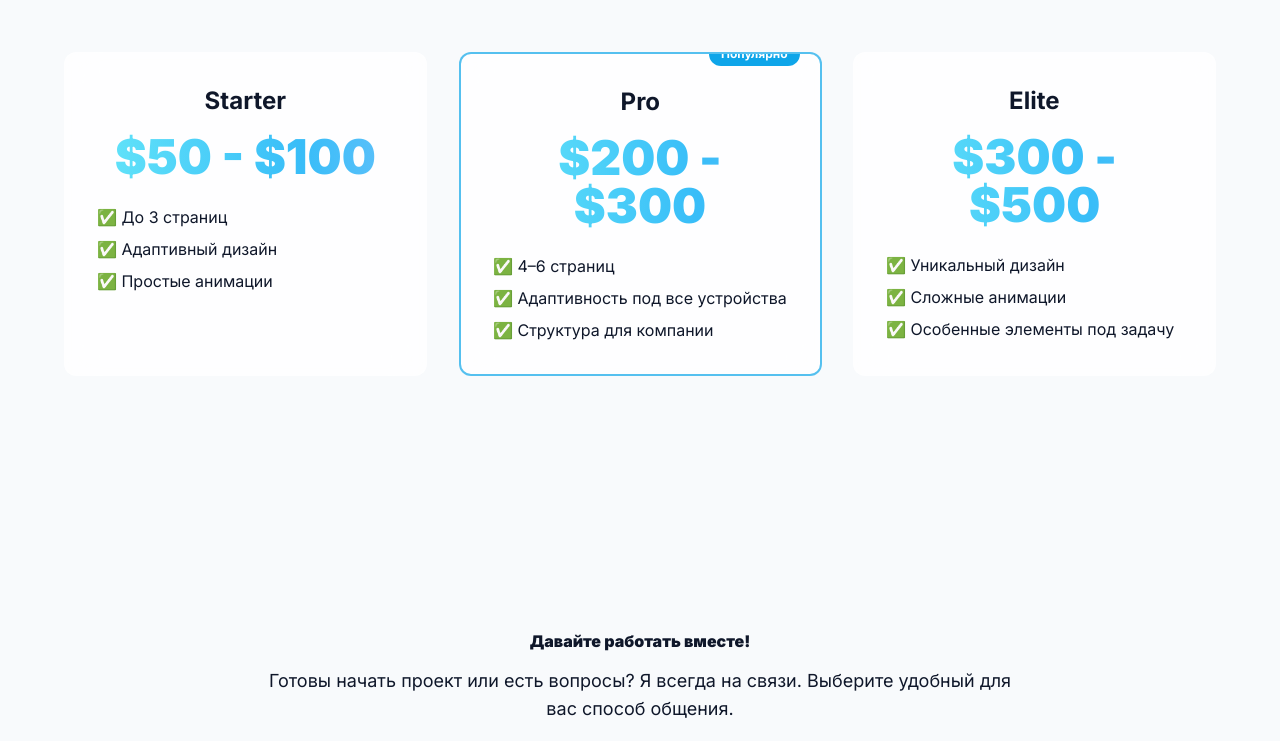
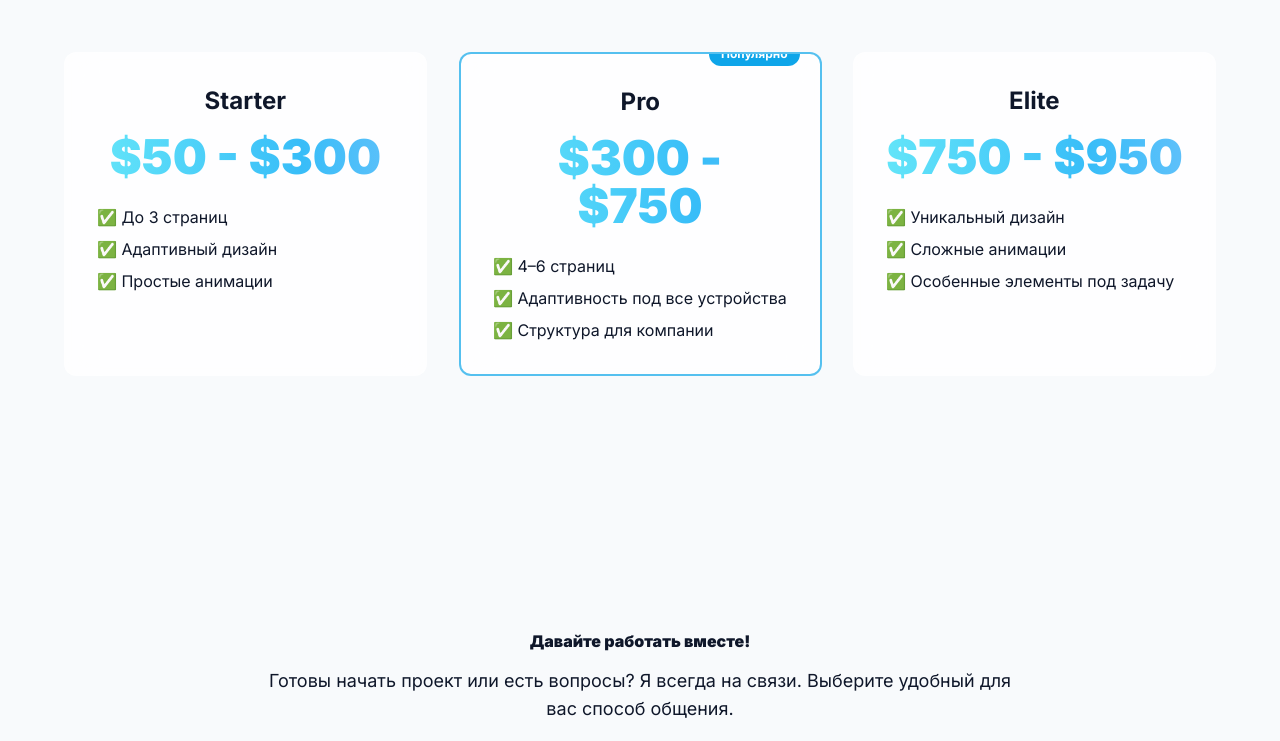
Before and after one commit to ando557/andranikportfolio.io, a plain HTML site: page index.html in a window 1280 px wide. Shown: the part 2220-2961 px from the top of the page. Drawn offline with nearby package versions, Linux system fonts and the light colour scheme; animation ran at ten frames a second.

Commit message:
index.html

```diff
--- a/index.html
+++ b/index.html
@@ -282,7 +282,7 @@
                     <div class="grid md:grid-cols-2 lg:grid-cols-3 gap-8 max-w-6xl mx-auto">
                         <div class="glass-card rounded-xl p-8 text-center fade-in-up">
                             <h3 class="text-2xl font-bold mb-2" data-lang="price_card1_title">Starter</h3>
-                            <p class="text-5xl font-black my-4 animated-gradient-text">$50 - $100</p>
+                            <p class="text-5xl font-black my-4 animated-gradient-text">$50 - $300</p>
                             <ul class="text-left space-y-2 mt-6">
                                <li data-lang="price_card1_feat1">✅ До 3 страниц</li>
                                <li data-lang="price_card1_feat2">✅ Адаптивный дизайн</li>
@@ -292,7 +292,7 @@
                         <div class="glass-card rounded-xl p-8 text-center fade-in-up border-2 border-sky-500/70" style="transition-delay: 150ms;">
                              <span class="popular-badge bg-sky-500 text-white text-xs font-bold px-3 py-1 rounded-full absolute -top-3 right-5" data-lang="price_popular">Популярно</span>
                             <h3 class="text-2xl font-bold mb-2" data-lang="price_card2_title">Pro</h3>
-                            <p class="text-5xl font-black my-4 animated-gradient-text">$200 - $300</p>
+                            <p class="text-5xl font-black my-4 animated-gradient-text">$300 - $750</p>
                              <ul class="text-left space-y-2 mt-6">
                                 <li data-lang="price_card2_feat1">✅ 4–6 страниц</li>
                                 <li data-lang="price_card2_feat2">✅ Адаптивность под все устройства</li>
@@ -301,7 +301,7 @@
                         </div>
                         <div class="glass-card rounded-xl p-8 text-center fade-in-up" style="transition-delay: 300ms;">
                             <h3 class="text-2xl font-bold mb-2" data-lang="price_card3_title">Elite</h3>
-                            <p class="text-5xl font-black my-4 animated-gradient-text">$300 - $500</p>
+                            <p class="text-5xl font-black my-4 animated-gradient-text">$750 - $950</p>
                              <ul class="text-left space-y-2 mt-6">
                                 <li data-lang="price_card3_feat1">✅ Уникальный дизайн</li>
                                 <li data-lang="price_card3_feat2">✅ Сложные анимации</li>
```
